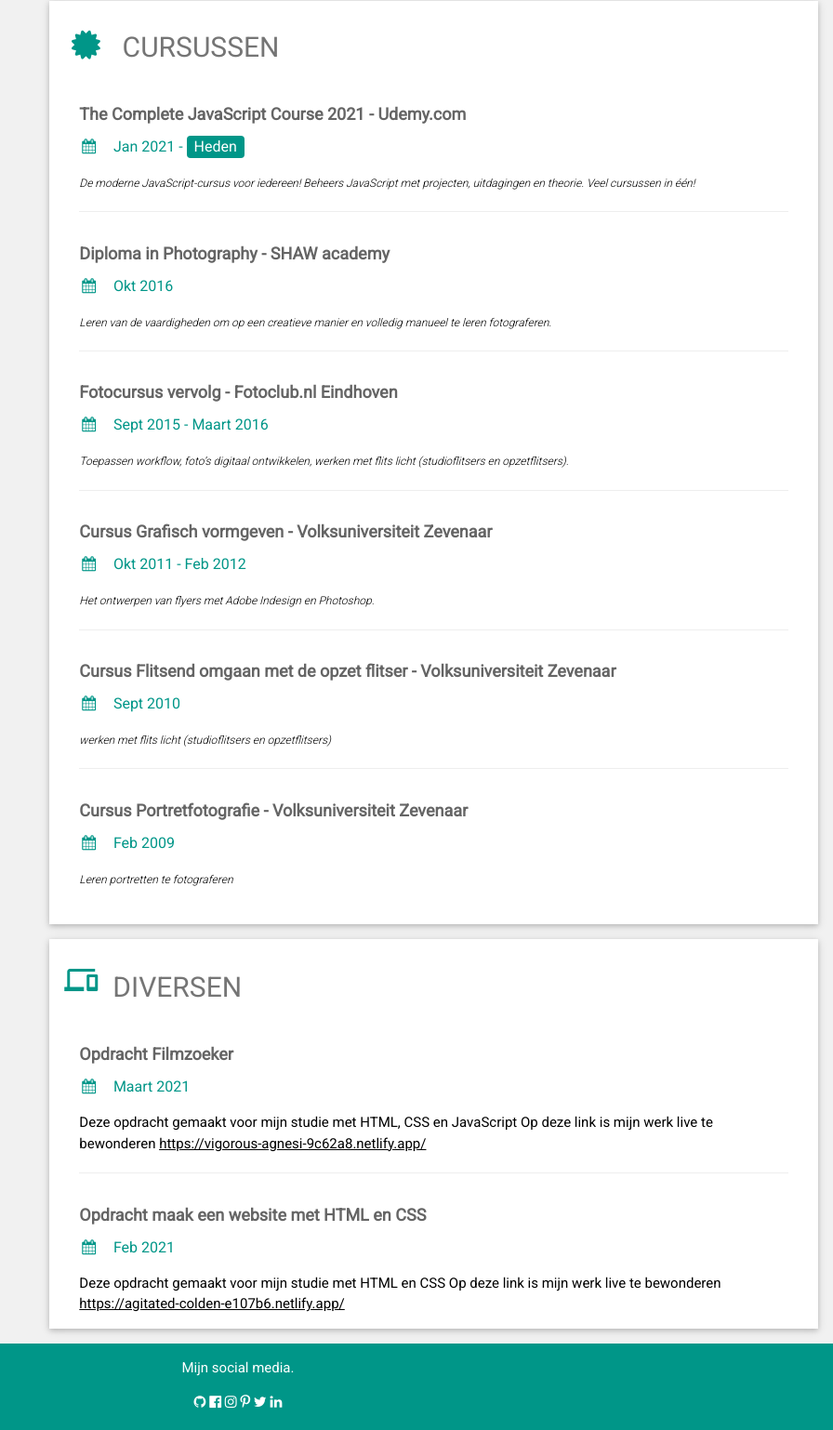
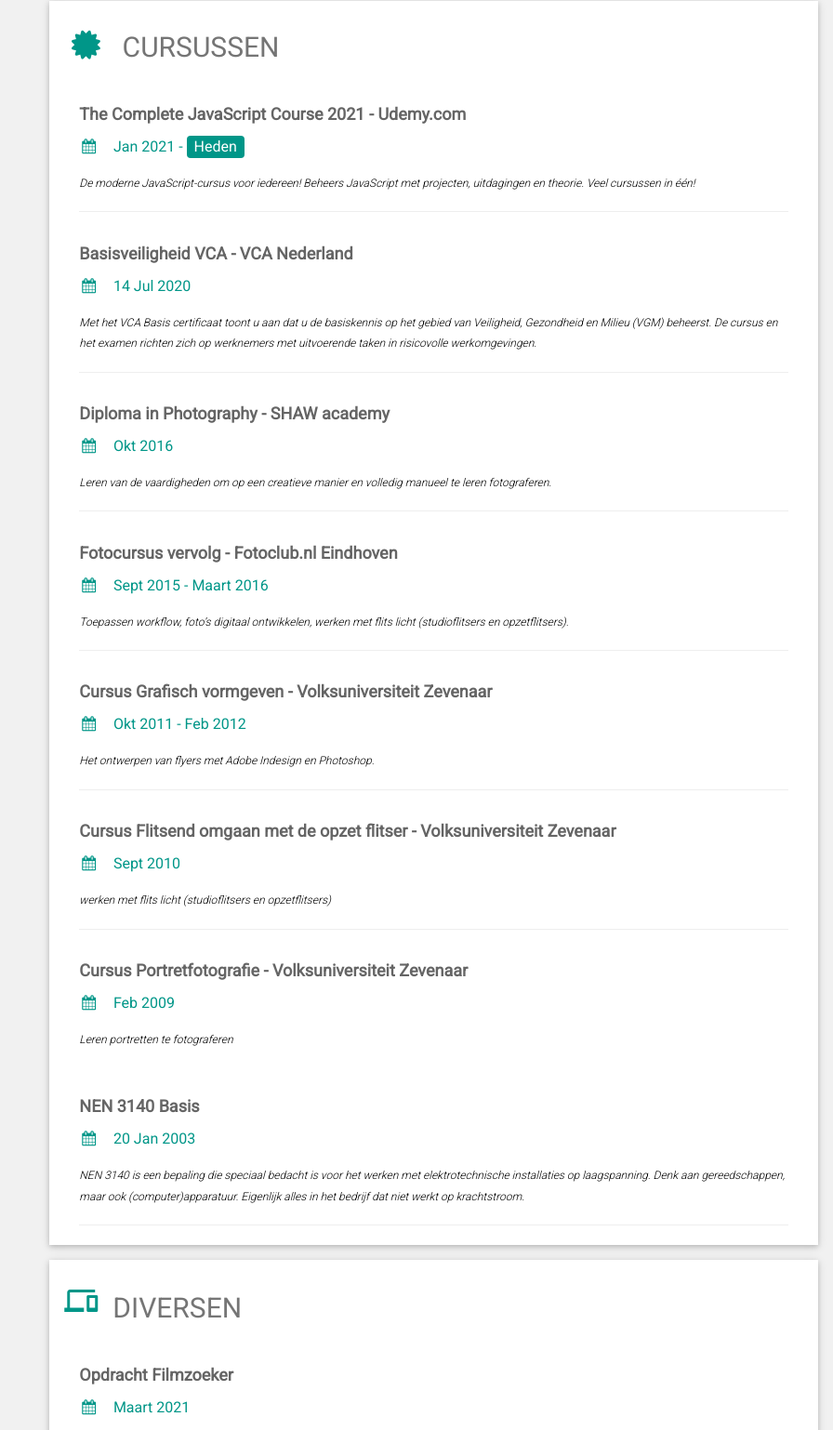
Before and after one commit to mpeters646/cv, a plain HTML site: page index.html in a window 1280 px wide. Shown: the part 3842-5380 px from the top of the page at 93% size, without its empty margins (384-1280 px from the left). Drawn offline with nearby package versions, Linux system fonts and the light colour scheme.

Commit message:
modified cursussen

```diff
--- a/index.html
+++ b/index.html
@@ -163,6 +163,7 @@
                 zelf APIs schrĳven en een server inrichten.</span></p>
             <hr>
           </div>
+
           <div class="w3-container">
             <h5 class="w3-opacity"><b>HFC - Ziggo Academy</b></h5>
             <h6 class="w3-text-teal"><i class="fa fa-calendar fa-fw w3-margin-right"></i>nov 2017 - Dec 2017</h6>
@@ -267,7 +268,6 @@
             <br>
           </div>
         </div>
-
         <div class="w3-container w3-card w3-white w3-margin-bottom">
           <h2 class="w3-text-grey w3-padding-16"><i
               class="fa fa-certificate fa-fw w3-margin-right w3-xxlarge w3-text-teal"></i>CURSUSSEN</h2>
@@ -277,6 +277,14 @@
                 class="w3-tag w3-teal w3-round">Heden</span></h6>
             <p><span>De moderne JavaScript-cursus voor iedereen! Beheers JavaScript met projecten,
                 uitdagingen en theorie. Veel cursussen in één!</span></p>
+            <hr>
+          </div>
+          <div class="w3-container">
+            <h5 class="w3-opacity"><b>Basisveiligheid VCA - VCA Nederland</b></h5>
+            <h6 class="w3-text-teal"><i class="fa fa-calendar fa-fw w3-margin-right"></i>14 Jul 2020</h6>
+            <p><span>Met het VCA Basis certificaat toont u aan dat u de basiskennis op het gebied van
+                Veiligheid, Gezondheid en Milieu (VGM) beheerst. De cursus en het examen richten zich op werknemers met
+                uitvoerende taken in risicovolle werkomgevingen.</span></p>
             <hr>
           </div>
           <div class="w3-container">
@@ -310,6 +318,15 @@
             <h6 class="w3-text-teal"><i class="fa fa-calendar fa-fw w3-margin-right"></i>Feb 2009</h6>
             <p><span>Leren portretten te fotograferen</span></p>
             <br>
+          </div>
+          <div class="w3-container">
+            <h5 class="w3-opacity"><b>NEN 3140 Basis</b></h5>
+            <h6 class="w3-text-teal"><i class="fa fa-calendar fa-fw w3-margin-right"></i>20 Jan 2003</h6>
+            <p><span>NEN 3140 is een bepaling die speciaal bedacht is voor het werken met elektrotechnische installaties
+                op laagspanning.
+                Denk aan gereedschappen, maar ook (computer)apparatuur. Eigenlijk alles in het bedrijf dat niet werkt op
+                krachtstroom.</span></p>
+            <hr>
           </div>
         </div>
 
```
